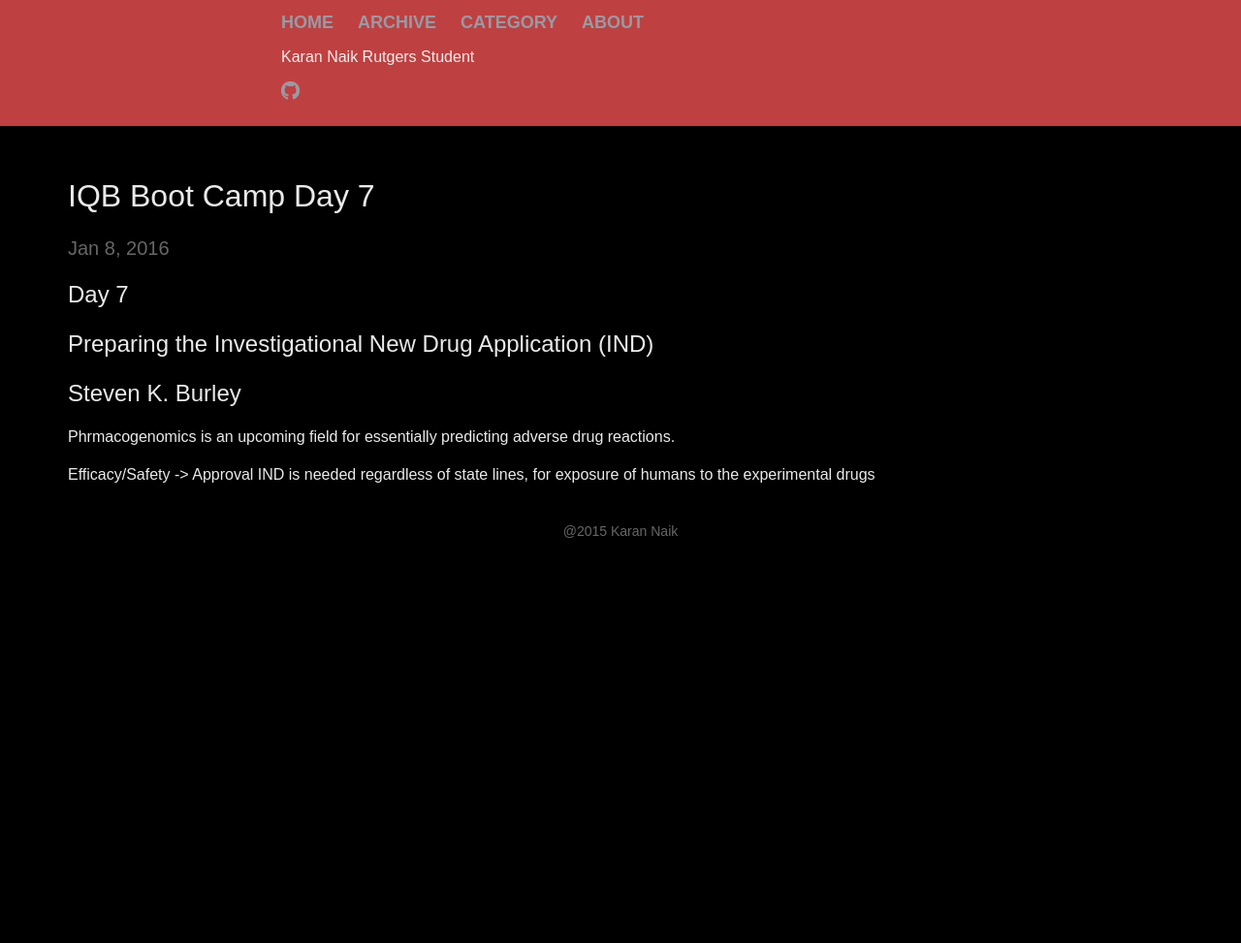
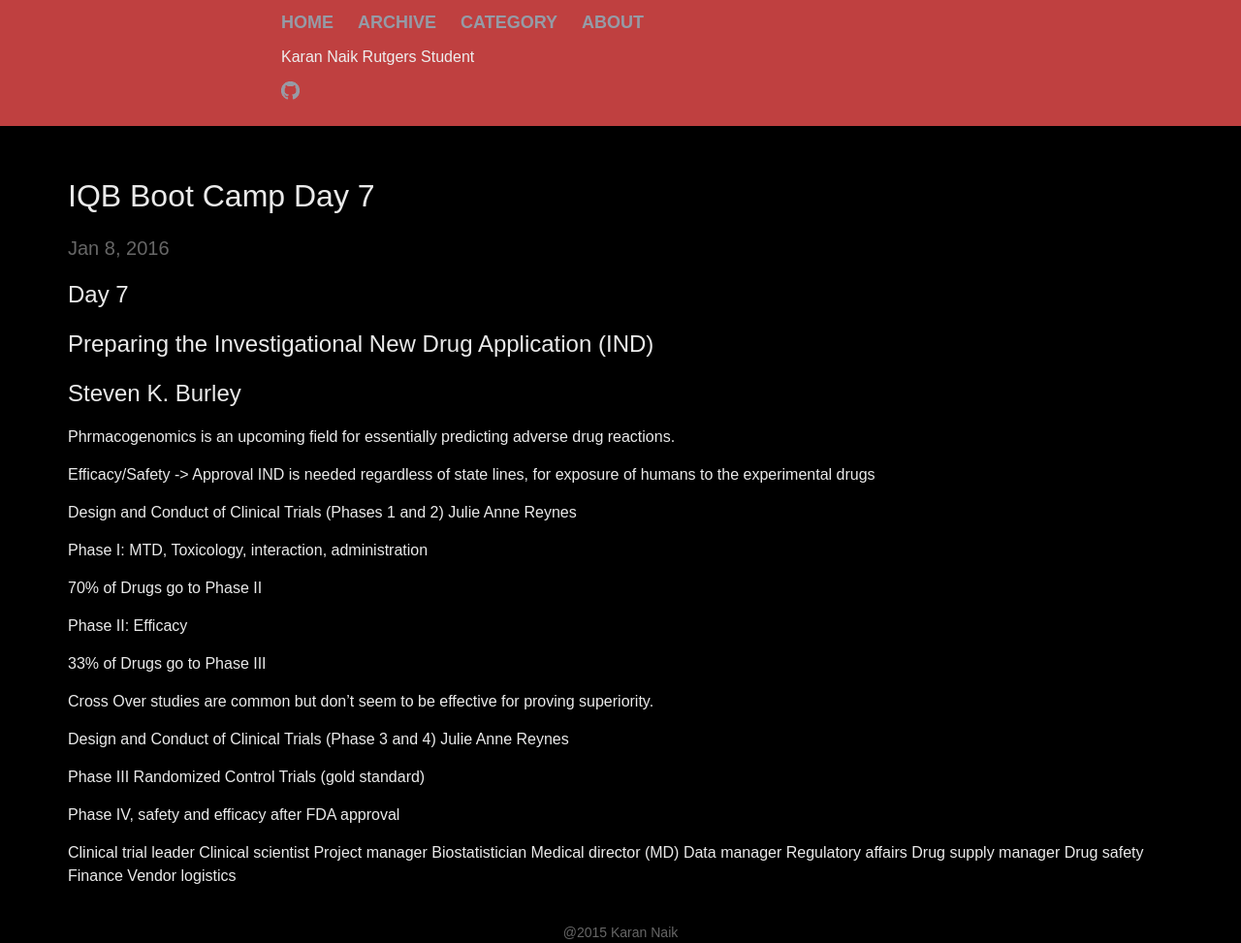
Before and after one commit to knaik/knaik.github.io, a Jekyll site: the page built from _posts/2016-01-12-IQB-BootCampvii.markdown, in a window 1280 px wide. Shown: the whole page at 97% size. Built offline with Jekyll 4.4.1, drawn with Linux system fonts in a browser that asks for light colours; before the commit the page ends 900 px from its top, so only the background shows below that.

Commit message:
Phase 1 thru 4

```diff
--- a/_posts/2016-01-12-IQB-BootCampvii.markdown
+++ b/_posts/2016-01-12-IQB-BootCampvii.markdown
@@ -7,9 +7,43 @@ categories: Quant
 # Day 7
 
 ## Preparing the Investigational New Drug Application (IND)
+
 ## Steven K. Burley
 
 Phrmacogenomics is an upcoming field for essentially predicting adverse drug reactions.
 
 Efficacy/Safety -> Approval
 IND is needed regardless of state lines, for exposure of humans to the experimental drugs
+
+Design and Conduct of Clinical Trials (Phases 1 and 2)
+Julie Anne Reynes
+
+Phase I: MTD, Toxicology, interaction, administration
+
+70% of Drugs go to Phase II
+
+Phase II: Efficacy
+
+33% of Drugs go to Phase III
+
+Cross Over studies are common but don't seem to be effective for proving superiority.
+
+Design and Conduct of Clinical Trials (Phase 3 and 4)
+Julie Anne Reynes
+
+Phase III
+Randomized Control Trials (gold standard)
+
+Phase IV, safety and efficacy after FDA approval
+
+Clinical trial leader
+Clinical scientist
+Project manager
+Biostatistician
+Medical director (MD)
+Data manager
+Regulatory affairs
+Drug supply manager
+Drug safety
+Finance
+Vendor logistics
```
